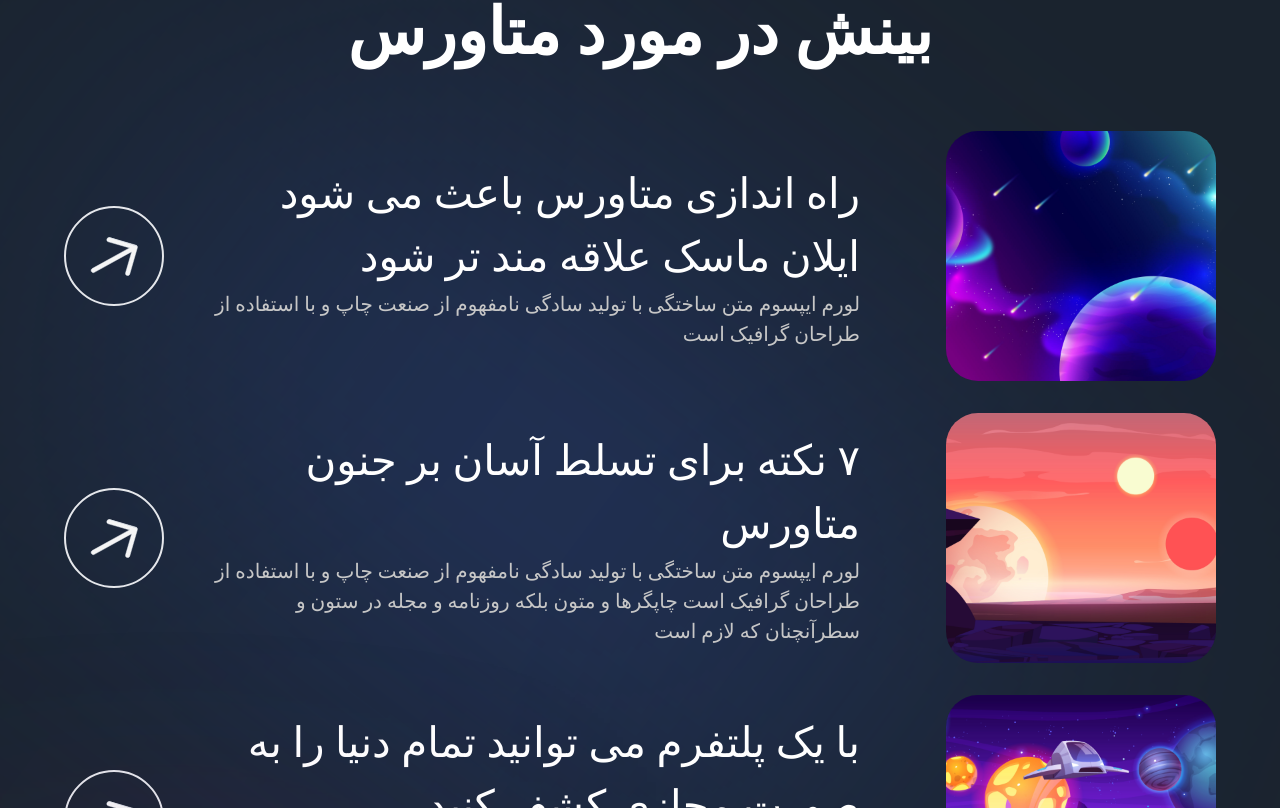
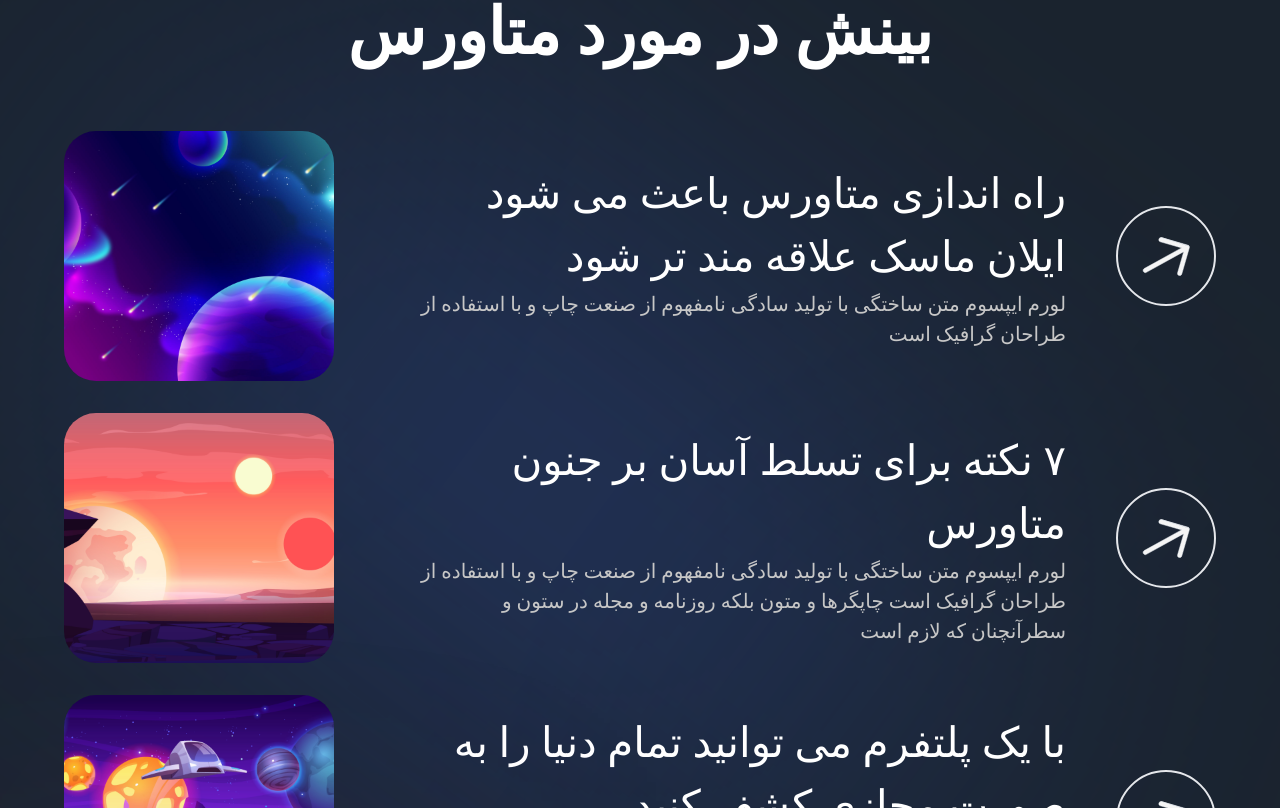
Before and after one commit to springtofigh/metaverse-blog, a Next.js app: page / in a window 1280 px wide. Shown: the part 5212-6020 px from the top of the page. Built offline with nearby package versions, Linux system fonts and the light colour scheme; a web font is replaced by a local one.

Commit message:
change InsightCard items position

```diff
--- a/components/InsightCard.jsx
+++ b/components/InsightCard.jsx
@@ -7,19 +7,10 @@
 const InsightCard = ({ title, subtitle, imgUrl, index }) => (
   <motion.div
   variants={fadeIn("up", "spring", index * 0.5, 1)}
-  className='flex flex-col gap-6 md:flex-row'
+  className='flex flex-col-reverse gap-6 md:flex-row'
   >
-    <img
-    src={imgUrl}
-    alt=''
-    className='w-full h-[250px] object-cover rounded-[32px] md:w-[270px]'/>
 
     <div className='flex items-center justify-between w-full'>
-      <div className='flex-1 max-w-[646px] flex-col md:mr-[62px]'>
-      <h4 className='font-normal text-[26px] text-white lg:text-[42px]'>{title}</h4>
-      <p className='font-normal text-[14px] text-secondary-white lg:text-[20px]'>{subtitle}</p>
-      </div>
-
     <div
     className='hidden w-[100px] h-[100px] items-center justify-center bg-transparent rounded-full border-[2px] lg:flex'>
       <img
@@ -28,7 +19,17 @@
       className='w-[48px] h-[48px] object-contain'
       />
     </div>
+
+      <div className='flex-1 max-w-[646px] flex-col md:ml-[62px]'>
+      <h4 className='font-normal text-[26px] text-white lg:text-[42px]'>{title}</h4>
+      <p className='font-normal text-[14px] text-secondary-white lg:text-[20px]'>{subtitle}</p>
+      </div>
     </div>
+
+    <img
+    src={imgUrl}
+    alt=''
+    className='w-full h-[250px] object-cover rounded-[32px] md:w-[270px]'/>
   </motion.div>
 );
 
```
